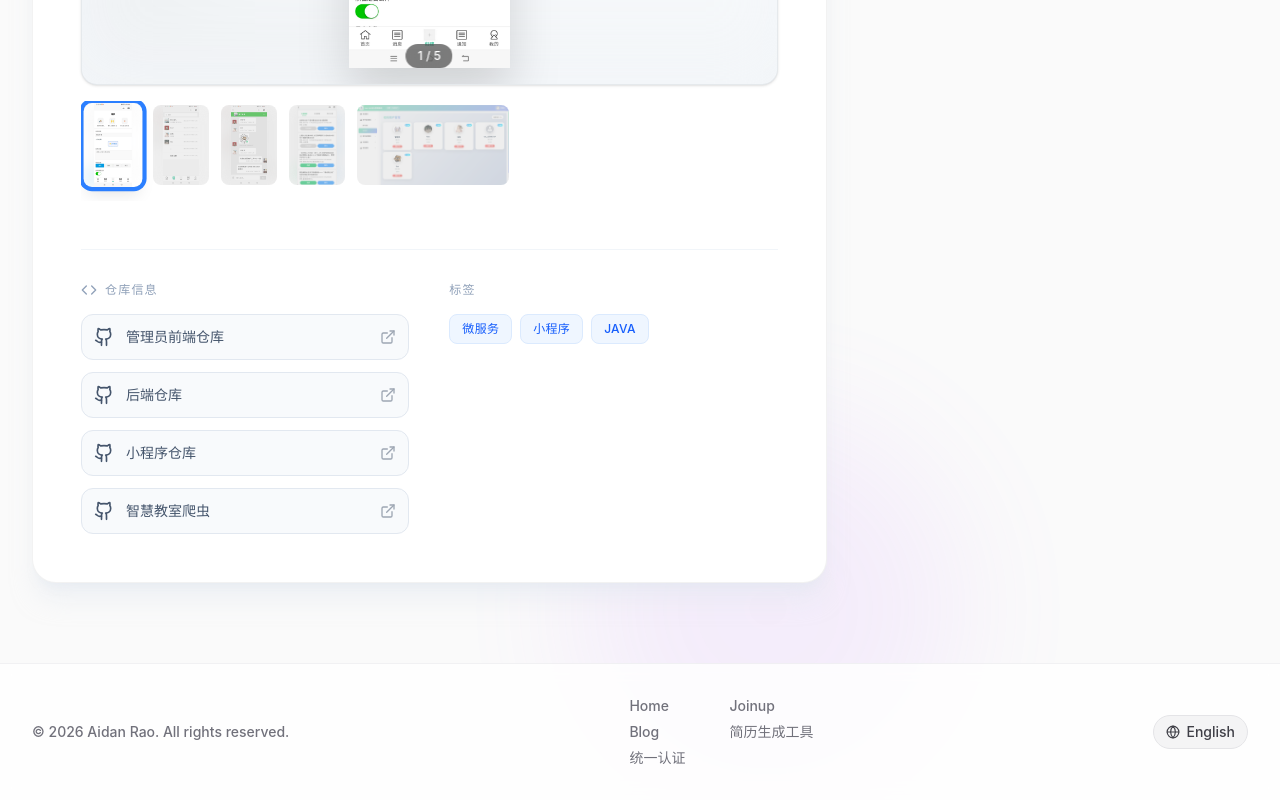
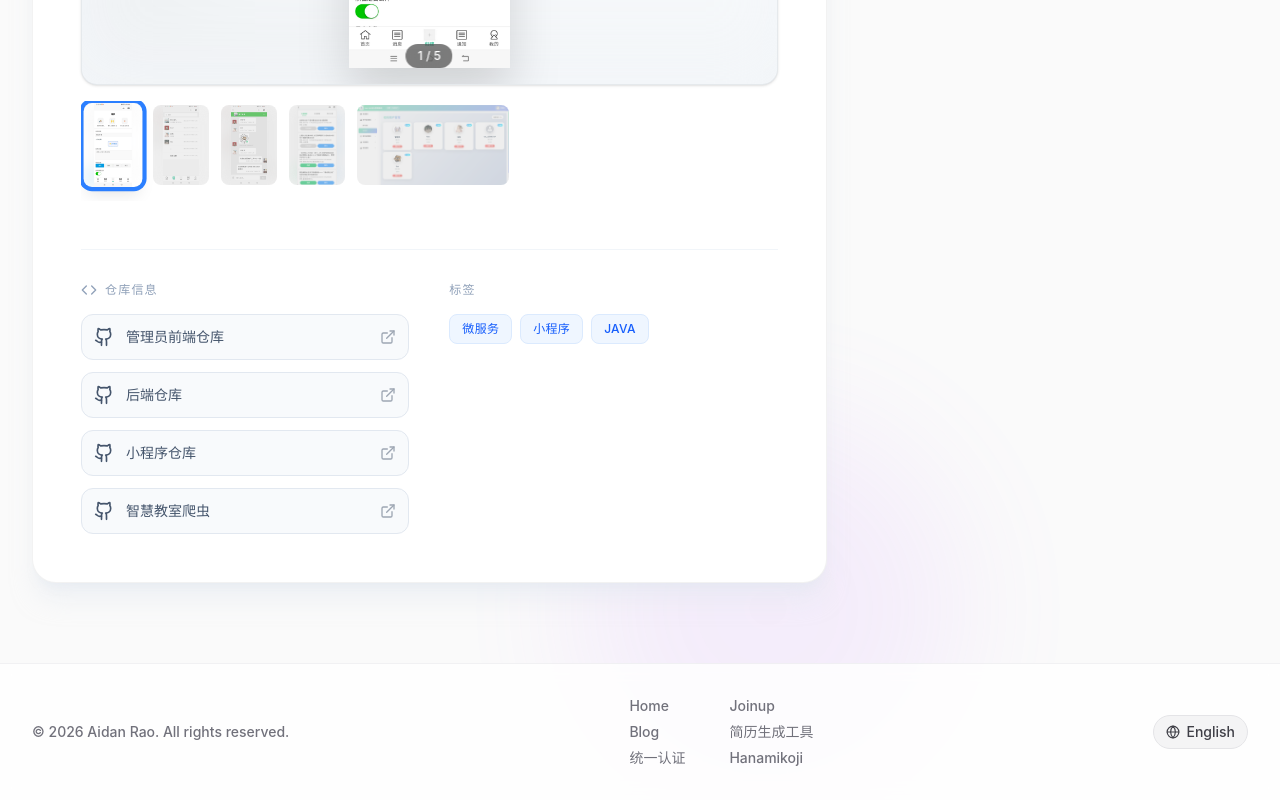
Before and after one commit to AidanRao/homepage, a React (Vite) app: page /projects in a window 1280 px wide. Shown: the part 648-1448 px from the top of the page. Built offline with nearby package versions, Linux system fonts and the light colour scheme.

Commit message:
feat: 添加 Hanamikoji 页脚链接

```diff
--- a/src/components/Footer.jsx
+++ b/src/components/Footer.jsx
@@ -69,6 +69,16 @@ const Footer = ({ theme }) => {
             >
               {t('footer.sso')}
             </a>
+            <a
+              href="https://hanamikoji.aidanrao.top"
+              target="_blank"
+              rel="noopener noreferrer"
+              className={`text-sm font-medium transition-all duration-300 hover:underline cursor-pointer whitespace-nowrap ${
+                theme === 'dark' ? 'hover:text-blue-400' : 'hover:text-blue-600'
+              }`}
+            >
+              {t('footer.hanamikoji')}
+            </a>
           </div>
 
           {/* Language Switcher - Fixed Width */}
--- a/src/i18n/locales/en.json
+++ b/src/i18n/locales/en.json
@@ -35,7 +35,8 @@
     "copyright": "© 2026 Aidan Rao. All rights reserved.",
     "language": "Language",
     "sso": "SSO",
-    "cv": "Smart CV"
+    "cv": "Smart CV",
+    "hanamikoji": "Hanamikoji"
   },
   "theme": {
     "light": "Light Mode",
--- a/src/i18n/locales/zh.json
+++ b/src/i18n/locales/zh.json
@@ -35,7 +35,8 @@
     "copyright": "© 2026 Aidan Rao. All rights reserved.",
     "language": "语言",
     "sso": "统一认证",
-    "cv": "简历生成工具"
+    "cv": "简历生成工具",
+    "hanamikoji": "Hanamikoji"
   },
   "theme": {
     "light": "浅色模式",
```
